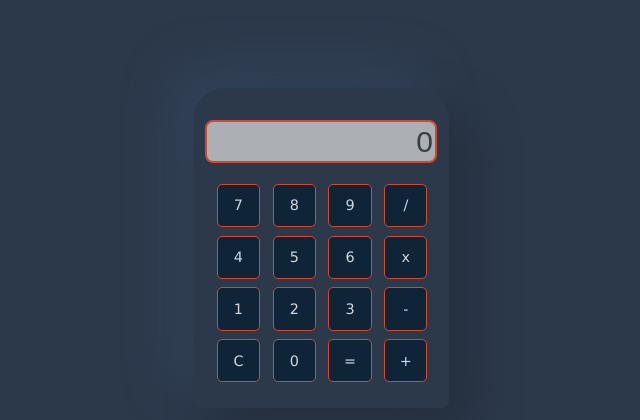
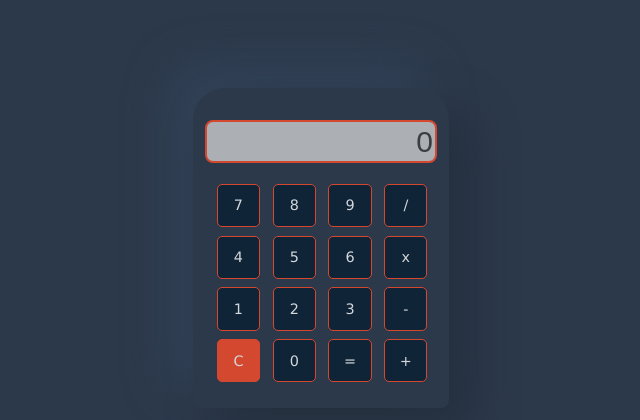
Before and after one commit to fktpolice/fktpolice.github.io, a plain HTML site: page calculadora/index.html in a window 1280 px wide. Shown: the whole page, without its empty margins (319-959 px from the left). Drawn offline with Linux system fonts and the light colour scheme.

Commit message:
Update styles.css

```diff
--- a/calculadora/styles.css
+++ b/calculadora/styles.css
@@ -59,6 +59,14 @@ left: .8em;
     border:1px solid #FF4C29;
     color:white
 }
+
+
+
+.cero{
+background-color: #FF4C29;
+}
+
+
 .botones{
     top: 1em;
 
```
